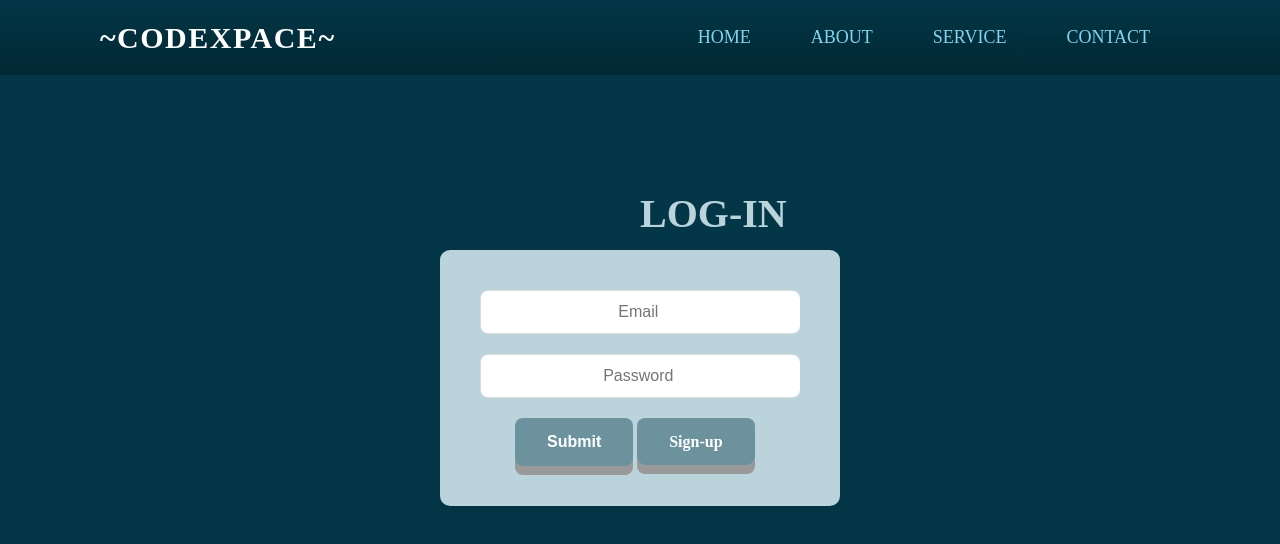
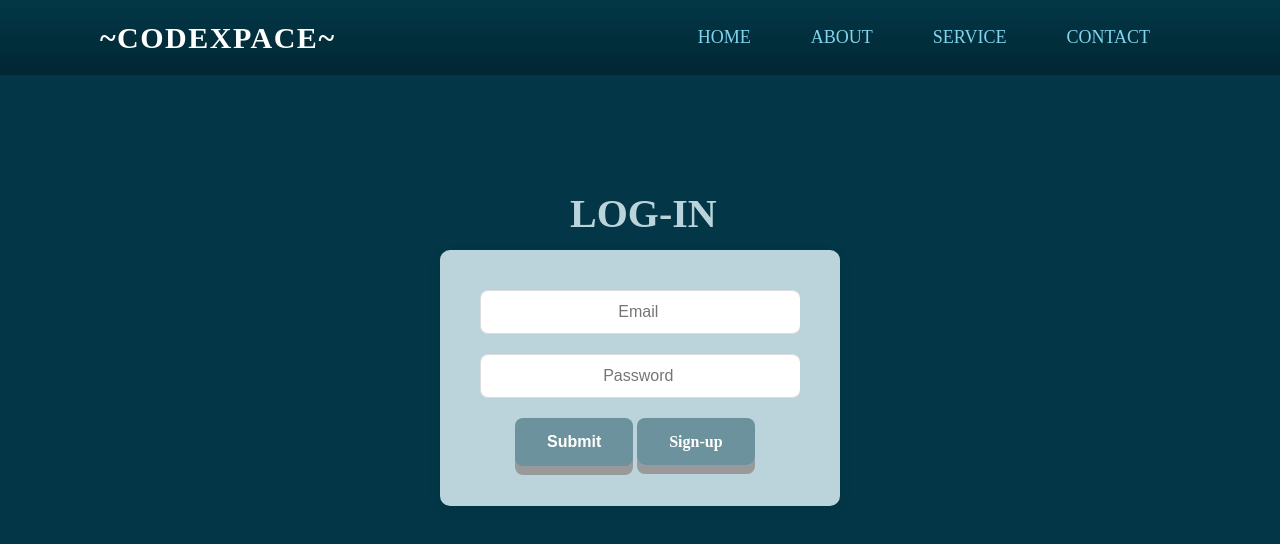
Before and after one commit to Musafaizan/vercel2, a plain HTML site: page vercel/login.html in a window 1280 px wide. Drawn offline with Linux system fonts and the light colour scheme.

Commit message:
add changes in chat

```diff
--- a/vercel/login.css
+++ b/vercel/login.css
@@ -78,7 +78,7 @@ nav li a:hover {
   font-weight: bold;
   color: #bbd4dc;
   text-align:center;
-  margin-left: 590px;
+  margin-left: 520px;
    margin-top: 90px;
 
 
```
